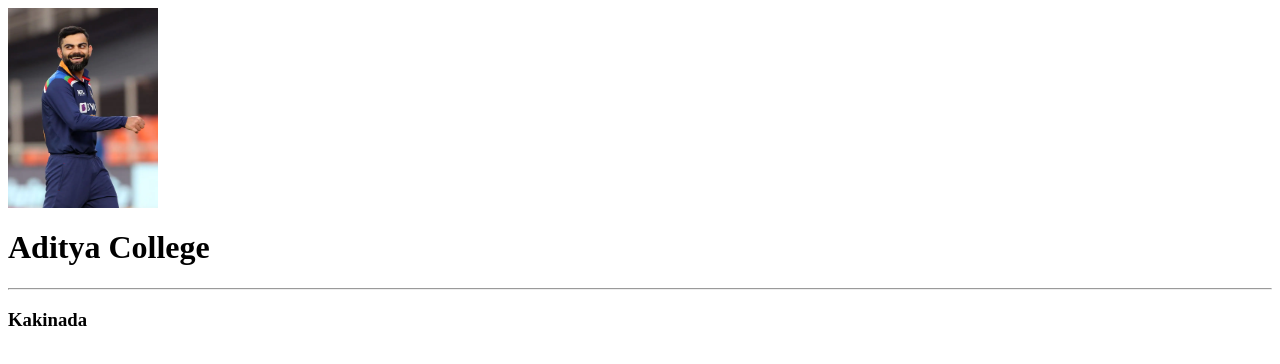
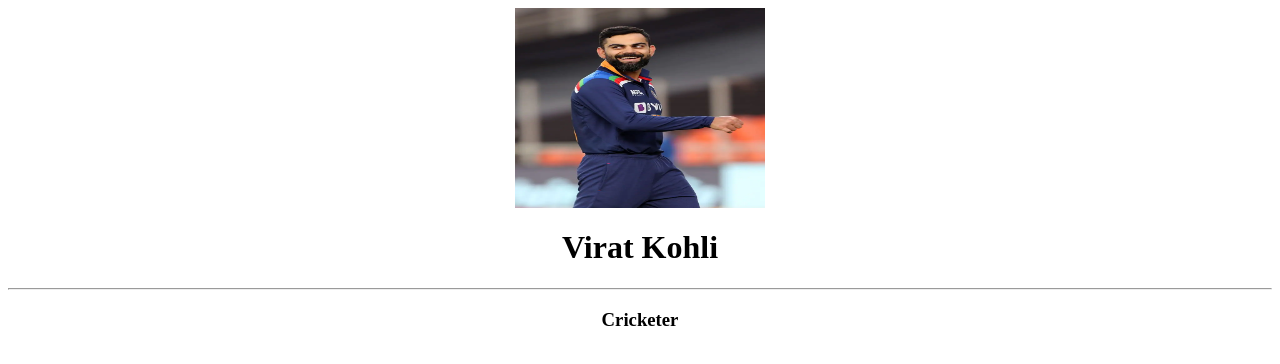
Before and after one commit to lakshmisravyasaripella/githubworkshop, a plain HTML site: page index.html in a window 1280 px wide. Drawn offline with Linux system fonts and the light colour scheme.

Commit message:
Update index.html

```diff
--- a/index.html
+++ b/index.html
@@ -3,9 +3,11 @@
 <title>Webpage</title>
 </head>
 <body>
- <img src="kohli.jpg" width="150" height="200">
-  <h1>Aditya College</h1>
+ <center>
+ <img src="kohli.jpg" width="250" height="200">
+  <h1>Virat Kohli</h1>
   <hr>
-  <h3>Kakinada</h3>
+  <h3>Cricketer</h3>
+ </center>
 </body>
 </html>
```
